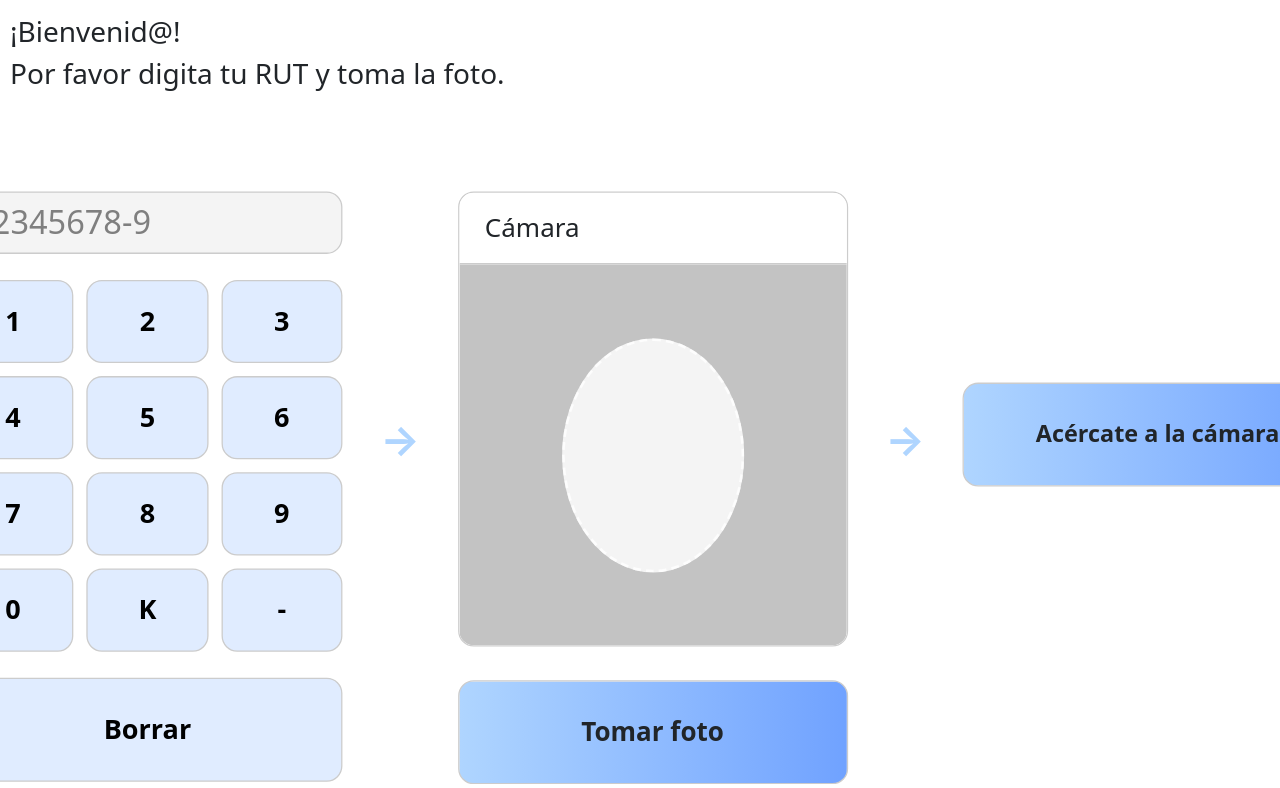
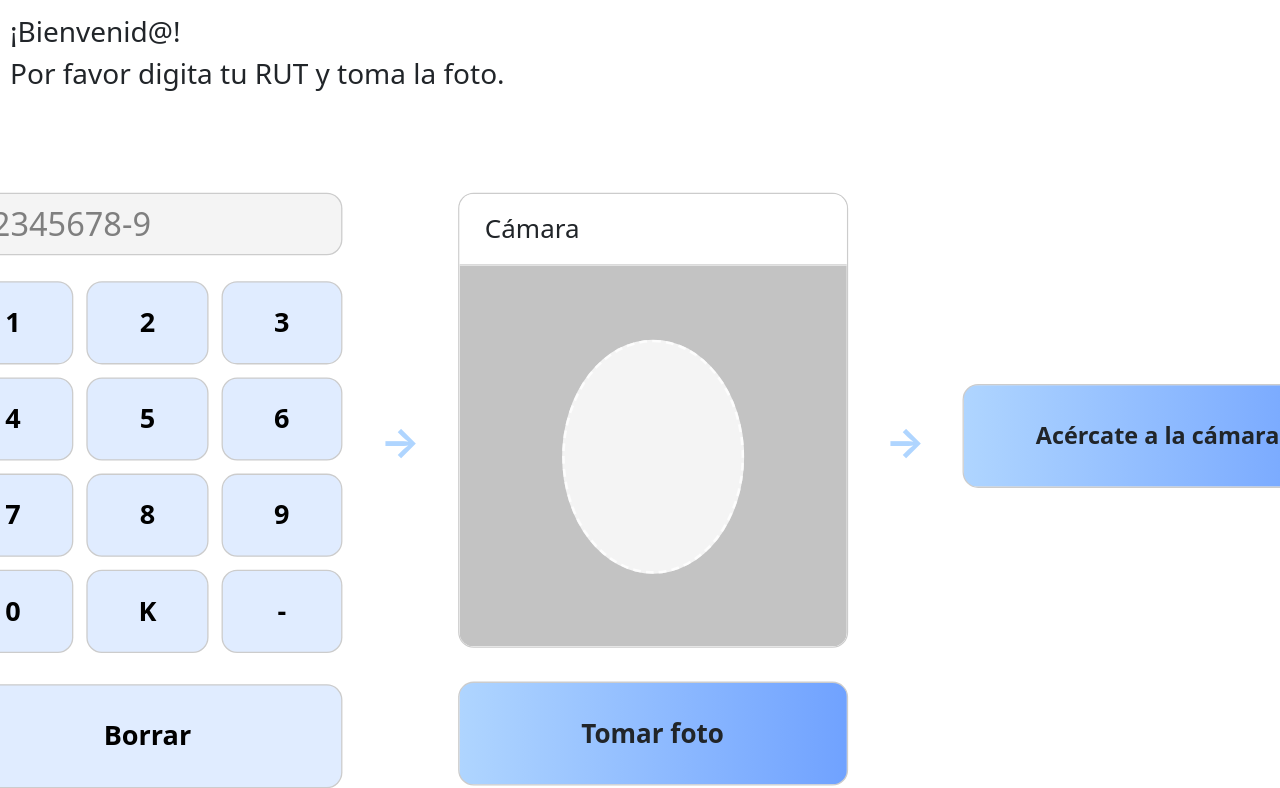
Before and after one commit to patricioespinozaa/FaceGate, a Flask app: template app-front/templates/student.html in a window 1280 px wide; the page is wider, and only the part inside the window is pictured. Shown: the part 67-855 px from the top of that part. Run offline with Flask 3, Linux system fonts and the light colour scheme; the template is opened without the code that fills it, so the values that code supplies are empty; parts of the project's set-up code (start-up, migrations or seed data) failed here and were passed over.

Commit message:
STYLE: fix de alineacion

```diff
--- a/app-front/static/css/styles.css
+++ b/app-front/static/css/styles.css
@@ -240,7 +240,7 @@
 
 .decision-message {
     margin-top: 8px;
-    font-size: 16px;
+    font-size: 15px;
     text-align: center;
     border: 2px solid;
     border-radius: 20px;
@@ -398,7 +398,7 @@
     margin-top: 75px;
 }
 .vertical-spacer {
-    height: 3px; /* Adjust as needed */
+    height: 20px; /* Adjust as needed */
 }
 .keyboard {
     display: grid;
@@ -431,7 +431,7 @@
     border-radius: 12px;
     background-color: #e0ecff;
     cursor: pointer;
-    margin-top: 10px;
+    margin-top: 14px;
     font-weight: bold;
 }
 
@@ -440,7 +440,7 @@
 }
 
 .keyboard-column{
-    margin-top: 30px;
+    margin-top: 13px;
 }
 
 .face-guide-overlay {
--- a/app-front/templates/student.html
+++ b/app-front/templates/student.html
@@ -13,6 +13,7 @@
                 <div class="keyboard-column">
                     <!--Ingresar Rut -->
                     <div id="rut-error-message" class="decision-message"></div>
+                    <div class="vertical-spacer"></div>
                     <div class="input-group-custom-student">
                         <input type="text" id="rut" style="width: 300px;" placeholder="12345678-9">
                     </div>
```
